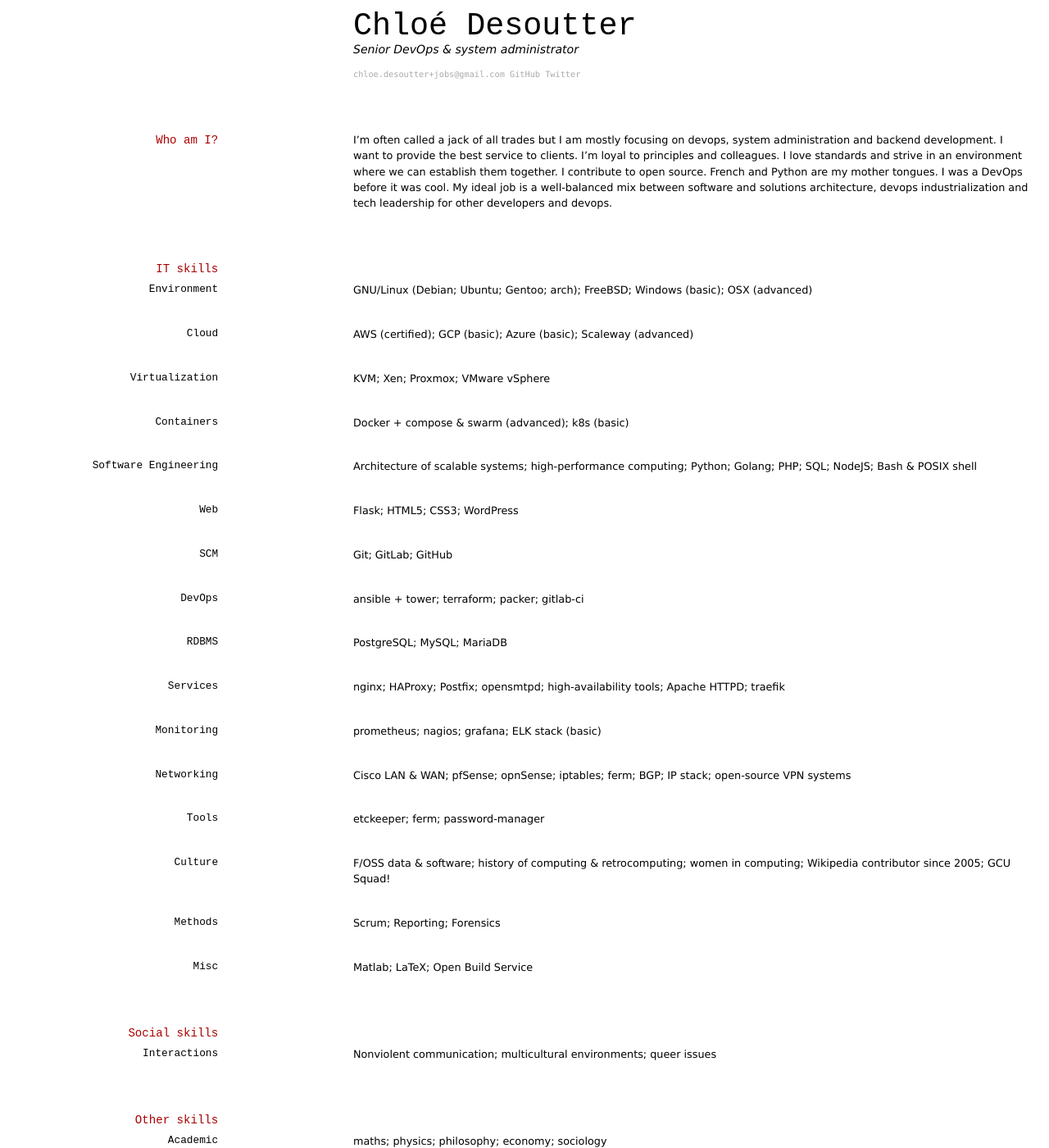
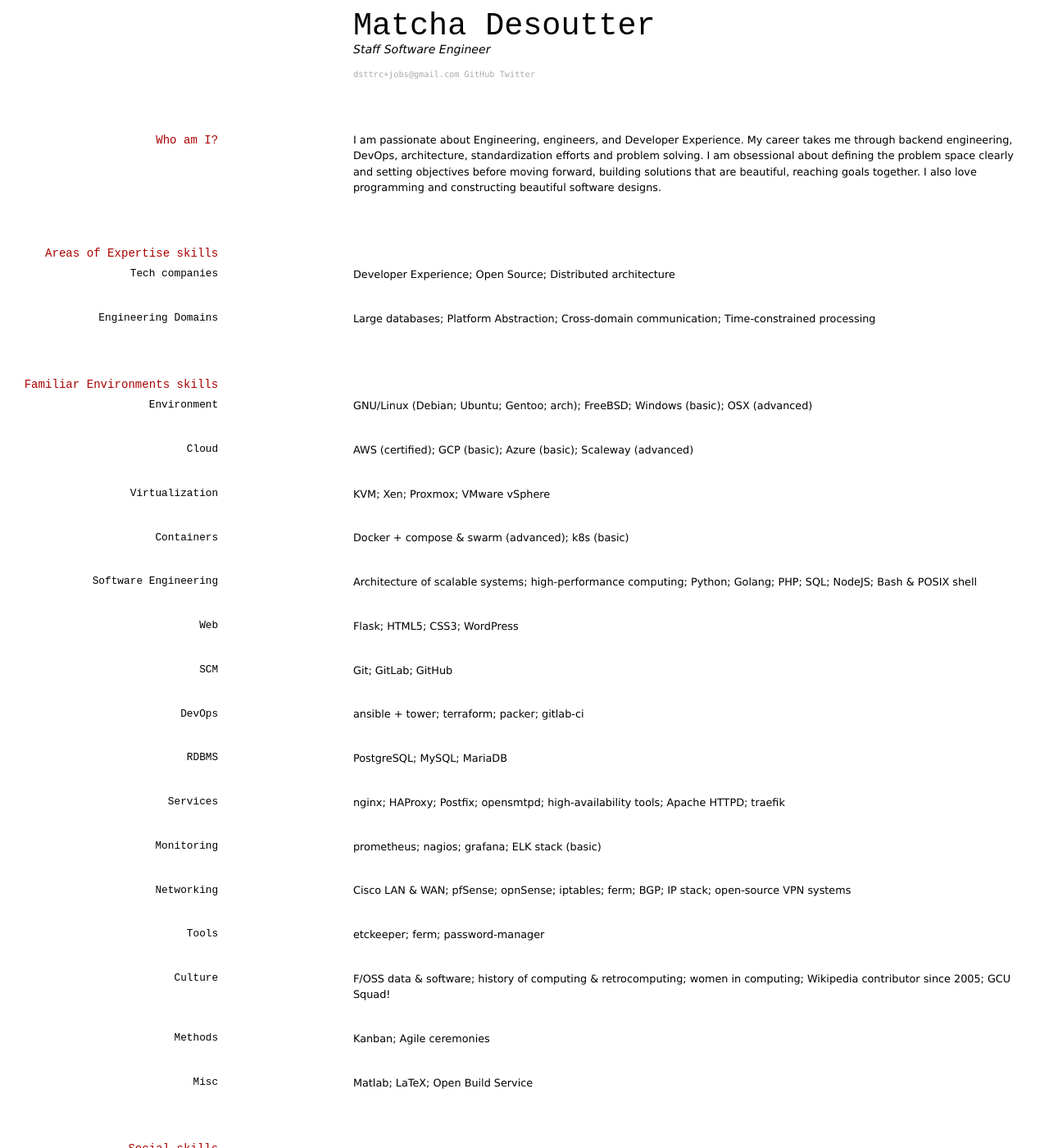
Before and after one commit to ChloeTigre/matcha-cv.github.io, a Jekyll site: the page built from public/index.md, in a window 1280 px wide and 1400 px high. Shown: the whole window at 82% size. Built offline with Jekyll 4.4.1, drawn with Linux system fonts in a browser that asks for light colours; some of the changed text lies outside the part shown.

Commit message:
publishing pages

```diff
--- a/public/index.md
+++ b/public/index.md
@@ -1,26 +1,34 @@
 ---
 layout: cv
-title: "Chloé Desoutter - CV"
+title: "Matcha Desoutter - CV"
 ---
 
-# Chloé Desoutter
-Senior DevOps & system administrator
+# Matcha Desoutter
+Staff Software Engineer
 
 <div id="webaddress">
-    <a href="chloe.desoutter+jobs@gmail.com">chloe.desoutter+jobs@gmail.com</a>
-    <a href="https://github.com/ChloeTigre">GitHub</a>
+    <a href="dsttrc+jobs@gmail.com">dsttrc+jobs@gmail.com</a>
+    <a href="https://github.com/matchaxnb">GitHub</a>
     <a href="https://twitter.com/matcha_x">Twitter</a>
 </div>
 
 
 ## Who am I?
 
-I'm often called a jack of all trades but I am mostly focusing on devops, system administration and backend development. I want to provide the best service to clients. I'm loyal to principles and colleagues. I love standards and strive in an environment where we can establish them together. I contribute to open source. French and Python are my mother tongues. I was a DevOps before it was cool. My ideal job is a well-balanced mix between software and solutions architecture, devops industrialization and tech leadership for other developers and devops.
+I am passionate about Engineering, engineers, and Developer Experience. My career takes me through backend engineering, DevOps, architecture, standardization efforts and problem solving. I am obsessional about defining the problem space clearly and setting objectives before moving forward, building solutions that are beautiful, reaching goals together. I also love programming and constructing beautiful software designs.
 
 
 
 
-## IT skills
+## Areas of Expertise skills
+
+### Tech companies
+Developer Experience; Open Source; Distributed architecture
+
+### Engineering Domains
+Large databases; Platform Abstraction; Cross-domain communication; Time-constrained processing
+
+## Familiar Environments skills
 
 ### Environment
 GNU/Linux (Debian; Ubuntu; Gentoo; arch); FreeBSD; Windows (basic); OSX (advanced)
@@ -65,7 +73,7 @@ etckeeper; ferm; password-manager
 F/OSS data & software; history of computing & retrocomputing; women in computing; Wikipedia contributor since 2005; GCU Squad!
 
 ### Methods
-Scrum; Reporting; Forensics
+Kanban; Agile ceremonies
 
 ### Misc
 Matlab; LaTeX; Open Build Service
@@ -73,18 +81,18 @@ Matlab; LaTeX; Open Build Service
 ## Social skills
 
 ### Interactions
-Nonviolent communication; multicultural environments; queer issues
+Queer politics; Multicultural teams
 
-## Other skills
+## Other interests skills
 
 ### Academic
 maths; physics; philosophy; economy; sociology
 
-### Writing
-french; docs; tutorials
+### Literature
+poetry; sci-fi; punk literature
 
 ### Various
-video editing; guitar; analog synthesis
+video editing; guitar; piano; analog synthesis; electronic music; programming art
 
 ## Education
 
@@ -113,7 +121,12 @@ Baccalauréat Scientifique [Majors: maths, physics, mechanics, electronics. Mino
 ## Professional experience
 
 
-`2019-2020`
+`2021-2022`
+__sennder, Berlin (remote)__
+As a Staff Software Engineer in the Platform BA, I take part in building sennder's internal platform that helps developers deploy numerous services as the company switches from a monolithic app model to a distributed asynchronous architecture. I also initiate the Developer Experience initiative and set the company on a path towards friction-less knowledge sharing across an Engineering community of 200+ people. When I am not doing this, I interview a large number of Engineers to get the best assets onboard the company.
+devops; architecture; technical leadership; developer experience; open source
+
+`2019-2021`
 __Bluenove, Paris__
 DevOps-wise, I build the tools that deploy stacks of open source collective intelligence solutions and as co-Tech Lead I help developers study technical problems and produce elegant and efficient algorithmic and architectural solutions to these.
 devops; architecture; technical leadership; system administration; network administration; relational databases; development; security; containers
```
